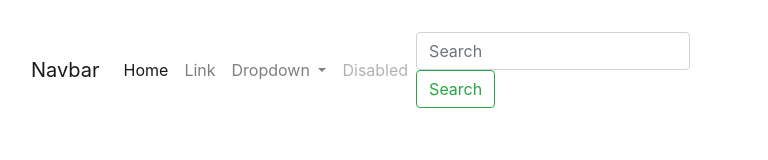
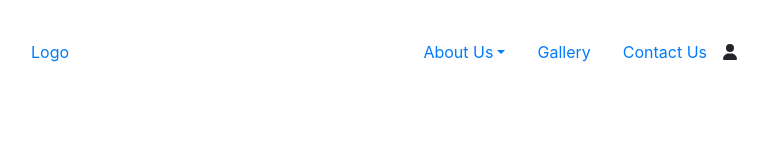
Before and after one commit to opanbobo/meruhotels-html, a website: page app/index.html in a window 1280 px wide. Shown: the whole page, without its empty margins (256-1024 px from the left). Drawn offline with nearby package versions, Linux system fonts and the light colour scheme; files that its build step writes are made by us from their sources.

Commit message:
update set index

```diff
--- a/app/index.html
+++ b/app/index.html
@@ -26,39 +26,32 @@
 
       <nav class="navbar navbar-expand-lg navbar-light">
         <div class="container">
-          <a class="navbar-brand" href="#">Navbar</a>
-          <button class="navbar-toggler" type="button" data-toggle="collapse" data-target="#navbarSupportedContent" aria-controls="navbarSupportedContent" aria-expanded="false" aria-label="Toggle navigation">
+          <div class="logo"><a href="index.html">Logo</a></div>
+          <button class="navbar-toggler" type="button" data-toggle="collapse" data-target="#navbarCollapse" aria-controls="navbarCollapse" aria-expanded="false" aria-label="Toggle navigation">
             <span class="navbar-toggler-icon"></span>
           </button>
-
-          <div class="collapse navbar-collapse" id="navbarSupportedContent">
-            <ul class="navbar-nav mr-auto">
-              <li class="nav-item active">
-                <a class="nav-link" href="#">Home <span class="sr-only">(current)</span></a>
+          <div class="collapse navbar-collapse" id="navbarCollapse">
+            <ul id="menu-menux" class="nav nav-pills ml-auto">
+              <li class="nav-item">
+                <a href="#" class="nav-link dropdown-toggle">About Us</a>
+                <ul class="sub-menu dropdown-menu">
+                  <li class="menu-item">
+                    <a href="#" class="nav-link drop-item">submenu 1</a>
+                  </li>
+                  <li class="menu-item">
+                    <a href="#" class="nav-link drop-item">submenu 2</a>
+                  </li>
+                </ul>
               </li>
               <li class="nav-item">
-                <a class="nav-link" href="#">Link</a>
-              </li>
-              <li class="nav-item dropdown">
-                <a class="nav-link dropdown-toggle" href="#" id="navbarDropdown" role="button" data-toggle="dropdown" aria-haspopup="true" aria-expanded="false">
-                  Dropdown
-                </a>
-                <div class="dropdown-menu" aria-labelledby="navbarDropdown">
-                  <a class="dropdown-item" href="#">Action</a>
-                  <a class="dropdown-item" href="#">Another action</a>
-                  <div class="dropdown-divider"></div>
-                  <a class="dropdown-item" href="#">Something else here</a>
-                </div>
+                <a href="#" class="nav-link">Gallery</a>
               </li>
               <li class="nav-item">
-                <a class="nav-link disabled" href="#">Disabled</a>
+                <a href="#" class="nav-link">Contact Us</a>
               </li>
             </ul>
-            <form class="form-inline my-2 my-lg-0">
-              <input class="form-control mr-sm-2" type="search" placeholder="Search" aria-label="Search">
-              <button class="btn btn-outline-success my-2 my-sm-0" type="submit">Search</button>
-            </form>
           </div>
+          <i class="fa-solid fa-user"></i>
         </div>
       </nav>
       <div id="main-wrapper">
```
Also changed, not shown: gulpfile.js (+8 -8 lines).
